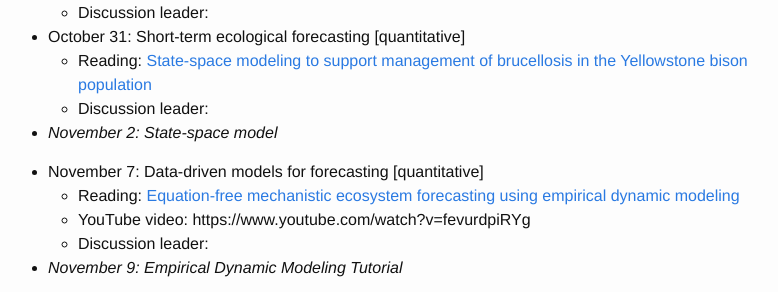
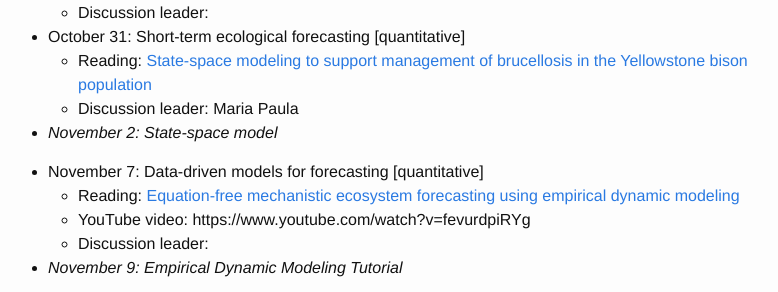
Before and after one commit to weecology/forecasting-dynamics-course, a Jekyll site: the page built from schedule.md, in a window 1280 px wide and 900 px high, scrolled down 1572 px. Shown: the part 160-452 px from the top of the window, without its empty margins (252-1030 px from the left). Built offline with Jekyll 4.4.1, drawn with Linux system fonts in a browser that asks for light colours.

Commit message:
Update discussion leaders

```diff
--- a/schedule.md
+++ b/schedule.md
@@ -83,7 +83,7 @@ Activity days when laptops are required are noted in italics. Discussion leaders
 
 * October 31: Short-term ecological forecasting [quantitative]
     * Reading: [State-space modeling to support management of brucellosis in the Yellowstone bison population](https://doi.org/10.1890/14-1413.1)
-    * Discussion leader:
+    * Discussion leader: Maria Paula
 
 * *November 2: State-space model*
 
```
